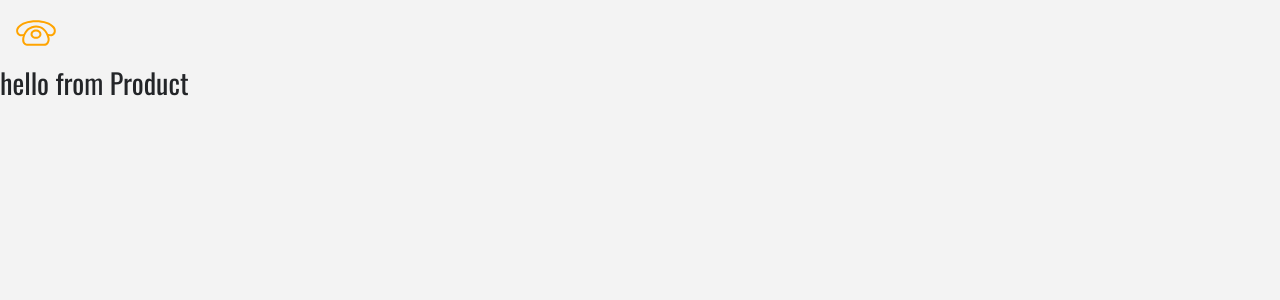
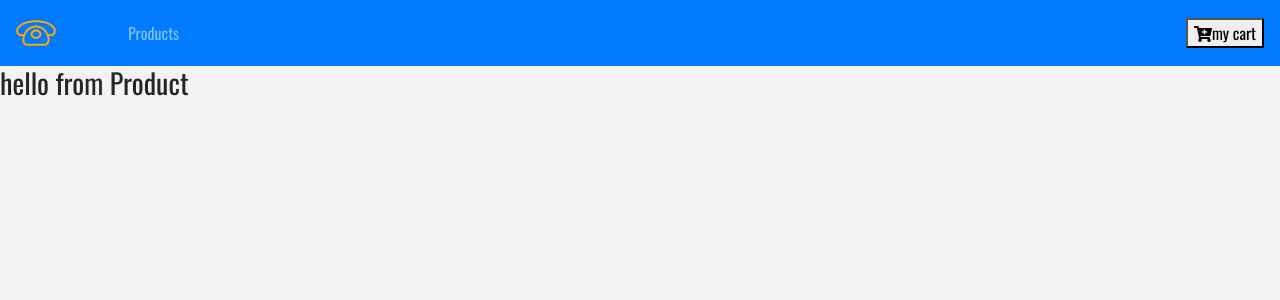
Before and after one commit to AJ0528/Mini-E-Commerce, a React (Create React App) app in the folder mini-ecommerce/: page / in a window 1280 px wide. Shown: the top 300 px of the page. Built offline with nearby package versions, Linux system fonts and the light colour scheme.

Commit message:
new changes to navbar

```diff
--- a/mini-ecommerce/src/components/Navbar.js
+++ b/mini-ecommerce/src/components/Navbar.js
@@ -2,20 +2,30 @@
 import { Link } from "react-router-dom";
 import logo from "../logo.svg";
 
-
 export default class Navbar extends Component {
   render() {
-    return <nav className="navbar navbar-expand-sm navbar-dark px-sm">
-    { /*https://www.iconfinder.com/icons/1243689/call_phone_icon
+    return (
+      <nav className="navbar navbar-expand-sm bg-primary navbar-dark px-sm">
+        {/*https://www.iconfinder.com/icons/1243689/call_phone_icon
 Creative Commons (Attribution 3.0 Unported);
 https://www.iconfinder.com/Makoto_msk  */}
-<Link to ="/">
-  <img src={logo} alt="store" className="navbar-brand" />
-</Link>
-
-</nav>
-
-
-
+        <Link to="/">
+          <img src={logo} alt="store" className="navbar-brand" />
+        </Link>
+        <ul className="navbar-nav align-items-center">
+          <li className="nav-item ml-5">
+            <Link to="/" className="nav-link">
+              Products
+            </Link>
+          </li>
+        </ul>
+        <Link to="./cart" className="ml-auto">
+          <button>
+          <i className="fas fa-cart-plus" />
+          my cart
+          </button>
+        </Link>
+      </nav>
+    );
   }
 }
```
